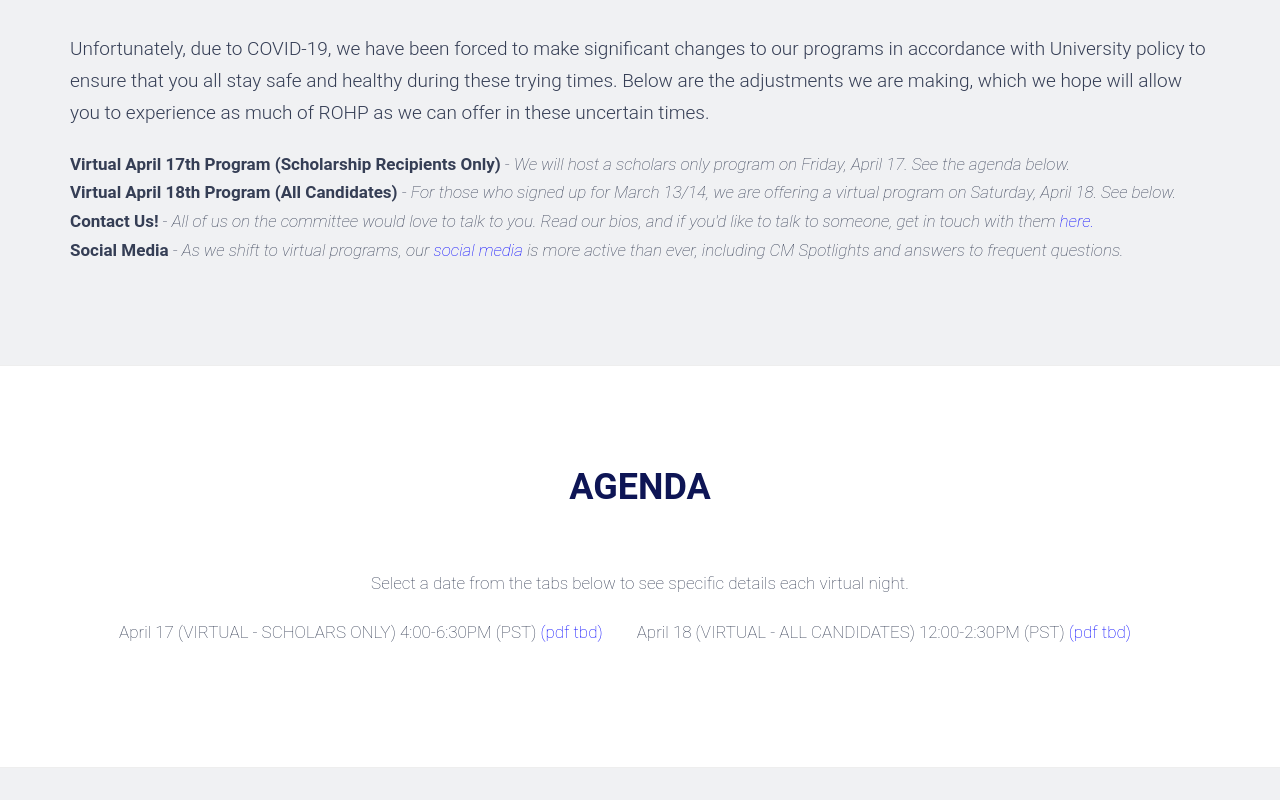
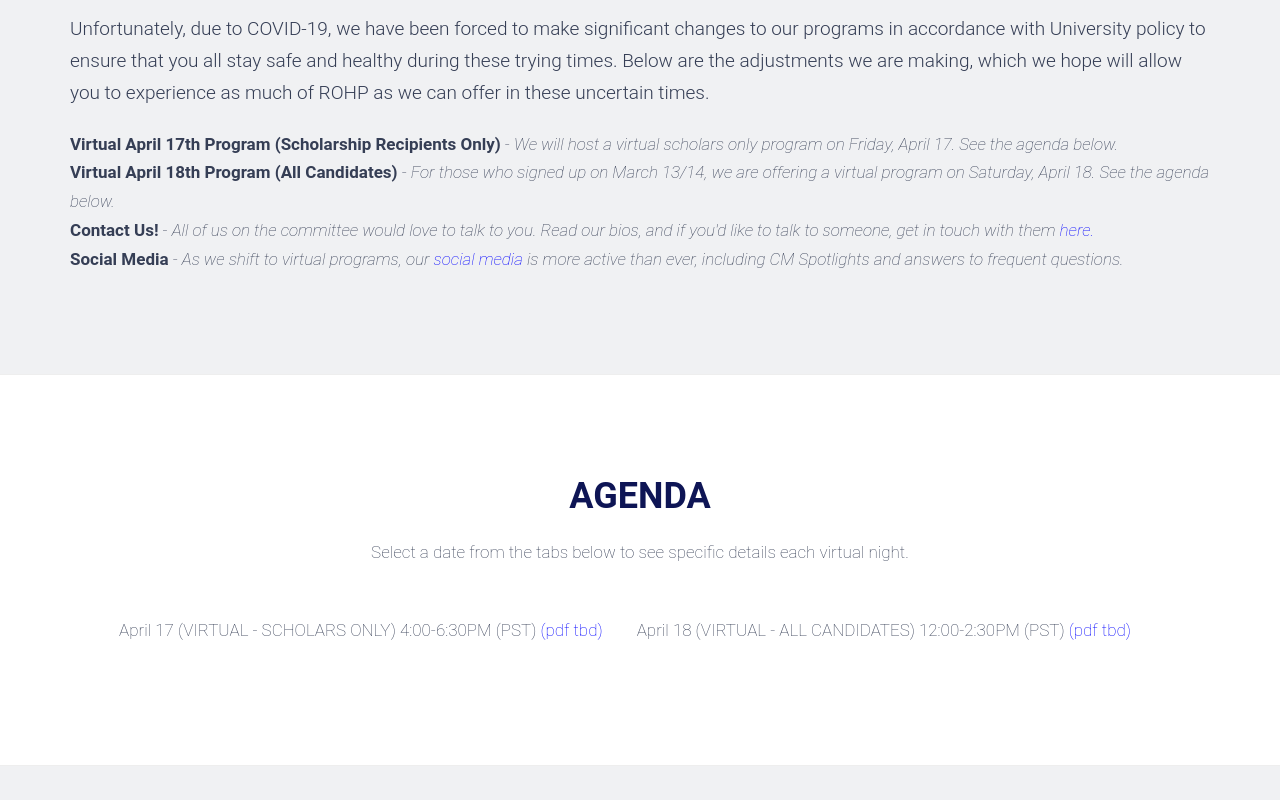
Before and after one commit to cal-rohp/rohp-website, a plain HTML site: page index.html in a window 1280 px wide. Shown: the part 1780-2580 px from the top of the page. Drawn offline with Linux system fonts and the light colour scheme; some packages are replaced by stand-ins of ours.

Commit message:
fixed spacing

```diff
--- a/index.html
+++ b/index.html
@@ -39,7 +39,7 @@
     </div>
     <div class="container-fluid">
       <div class="row">
-            <div class="alert alert-danger alert-dismissible fade in text-center" role="alert">
+            <div class="alert alert-danger alert-dismissible fade in text-center" style="margin-bottom: 0px" role="alert">
                 <strong>Notice!</strong> Due to COVID-19, all of our in-person programs have been cancelled. We have made some adjustments and are offering a variety of other opportunities, which are detailed <a class="alert-link page-scroll" href="#section-covid">here</a>.
             </div>
         </div>
@@ -99,7 +99,7 @@
                 <div class="col-md-4">
                     <img src = "img/rohplogo.png" width = "auto" height = "300px">
                 </div>
-                <div class="col-md-8" style="padding-left: 20px">
+                <div class="col-md-8" style="padding-left: 40px">
                 	<p class="lead">ROHP (Regents’ Overnight Host Program) is a program put on by the Regents’ and Chancellor’s Scholars Association (RCSA) at the University of California, Berkeley. Every year, the ROHP Committee puts on six overnight visits for Regents’ and Chancellor’s Scholarship candidates to provide a fun and authentic Berkeley experience. Obviously, things are a little different due to COVID-19, but normally,  prospective scholars have the opportunity to:</p>
                         <ul>
                             <li>
@@ -138,10 +138,10 @@
                 	<p class="lead">Unfortunately, due to COVID-19, we have been forced to make significant changes to our programs in accordance with University policy to ensure that you all stay safe and healthy during these trying times. Below are the adjustments we are making, which we hope will allow you to experience as much of ROHP as we can offer in these uncertain times.</p>
                         <ul>
                             <li>
-                                <strong>Virtual April 17th Program (Scholarship Recipients Only)</strong> - <em> We will host a scholars only program on Friday, April 17. See the agenda below.</em>
+                                <strong>Virtual April 17th Program (Scholarship Recipients Only)</strong> - <em> We will host a virtual scholars only program on Friday, April 17. See the agenda below.</em>
                             </li>
                             <li>
-                                <strong>Virtual April 18th Program (All Candidates)</strong> - <em>For those who signed up for March 13/14, we are offering a virtual program on Saturday, April 18. See below. </em>
+                                <strong>Virtual April 18th Program (All Candidates)</strong> - <em>For those who signed up on March 13/14, we are offering a virtual program on Saturday, April 18. See the agenda below. </em>
                             </li>
                             <li>
                                 <strong>Contact Us!</strong> - <em>All of us on the committee would love to talk to you. Read our bios, and if you'd like to talk to someone, get in touch with them <a target = "_blank" href = "https://rohp1.typeform.com/to/id22Y7">here.</a></em>
@@ -159,7 +159,7 @@
     <section id="section-ajenda" class="section-wrapper section-ajenda">
         <div class="container">
             <div class="row">
-                <div class="col-md-12">
+                <div class="col-md-12" style="margin-bottom: -40px">
                     <div class="section-title">
                         <h1>AGENDA</h1>
                     </div>
@@ -168,6 +168,7 @@
 
             <div class = "dates">
             	<p>Select a date from the tabs below to see specific details each virtual night.</p>
+                <br/>
             	<ul>
             		<!-- <li id = "date1">February 21 <a target = "_blank" href = "pdf/Feb_21_Itinerary.pdf">(pdf)</a></li> -->
                     <!-- <li id = "date2">March 6 <a target = "_blank" href = "pdf/Mar_6_Itinerary.pdf">(pdf)</a></li> -->
```
